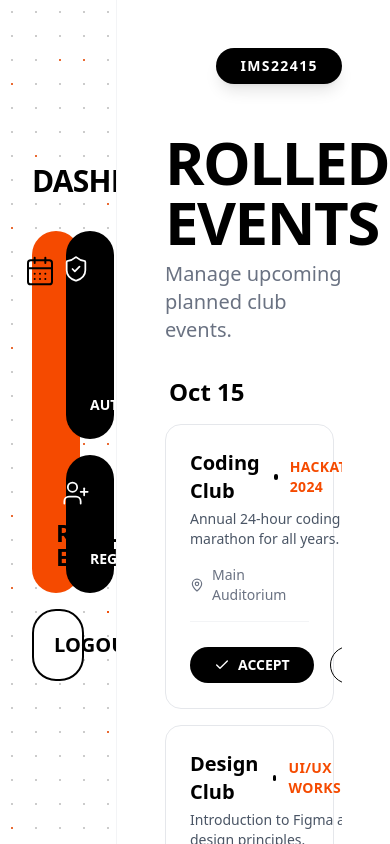
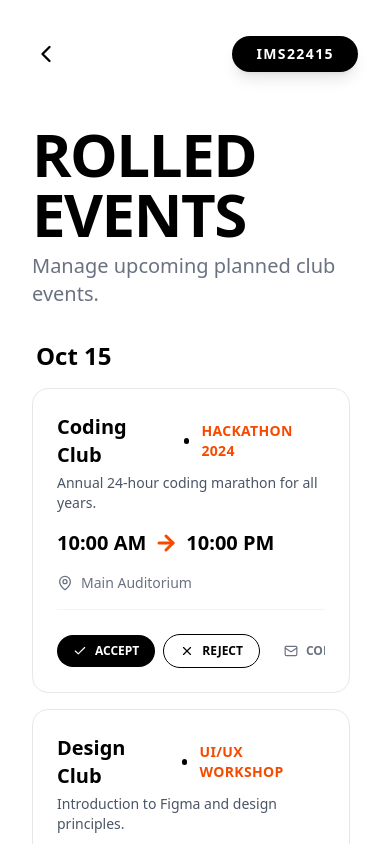
Before and after one commit to Arty-001-coder/Eventgate, a Next.js app: page /admin in a window 390 px wide. Both pictures are taken after a click on the button "ROLLED EVENTS". Built offline with nearby package versions, Linux system fonts and the light colour scheme.

Commit message:
admin page mobile layout complete

```diff
--- a/app/admin/page.tsx
+++ b/app/admin/page.tsx
@@ -4,7 +4,7 @@ import { useRouter } from 'next/navigation';
 import React, { useRef, useState } from 'react';
 import gsap from 'gsap';
 import { useGSAP } from '@gsap/react';
-import { CalendarDays, ShieldCheck, UserPlus, LogOut, Check, X, Mail, MapPin, ArrowRight } from 'lucide-react';
+import { CalendarDays, ShieldCheck, UserPlus, LogOut, Check, X, Mail, MapPin, ArrowRight, ChevronLeft } from 'lucide-react';
 import eventsData from './events.json';
 
 gsap.registerPlugin(useGSAP);
@@ -22,6 +22,7 @@ export default function AdminDashboard() {
   const [registrationTab, setRegistrationTab] = useState<'clubs' | 'admins'>('clubs');
   const [orangeDots, setOrangeDots] = useState<{r: number, c: number}[]>([]);
   const [modalOpen, setModalOpen] = useState<{type: 'reject' | 'contact', eventId: number} | null>(null);
+  const [mobileView, setMobileView] = useState<'menu' | 'content'>('menu');
   const containerRef = useRef<HTMLDivElement>(null);
 
   // Group events by date
@@ -83,7 +84,8 @@ export default function AdminDashboard() {
     <div ref={containerRef} className="h-screen bg-white text-black font-sans flex overflow-hidden">
 
       {/* LEFT PANEL - Navigation (30%) */}
-      <div className="w-[30%] h-full p-8 border-r border-gray-100 flex flex-col justify-center relative overflow-hidden">
+      {/* LEFT PANEL - Navigation (30% on desktop, 100% on mobile menu view) */}
+      <div className={`${mobileView === 'content' ? 'hidden md:flex' : 'flex'} w-full md:w-[30%] h-full p-8 border-r border-gray-100 flex-col justify-center relative overflow-hidden transition-all duration-300`}>
         {/* Background Pattern */}
         <div className="absolute inset-0 z-0 opacity-20"
              style={{ backgroundImage: 'radial-gradient(#000 1px, transparent 1px)', backgroundSize: '24px 24px' }}>
@@ -102,13 +104,18 @@ export default function AdminDashboard() {
         ))}
 
         <div className="relative z-10">
-            <h1 className="text-3xl font-bold tracking-tight mb-8">DASHBOARD</h1>
+            <div className="flex items-center justify-between mb-8">
+                <h1 className="text-3xl font-bold tracking-tight">DASHBOARD</h1>
+                <div className="px-4 py-1.5 bg-black rounded-full flex items-center justify-center text-white font-bold text-xs tracking-widest shadow-lg">
+                    IMS22415
+                </div>
+            </div>
 
         {/* Bento Grid Navigation */}
         <div className="grid grid-cols-2 grid-rows-[1.5fr_1fr_auto] gap-4 h-[450px]">
              {/* Rolled Events - Big Vertical Block */}
              <button
-                onClick={() => setActiveTab('events')}
+                onClick={() => { setActiveTab('events'); setMobileView('content'); }}
                 className={`anim-bento row-span-2 rounded-3xl p-6 flex flex-col justify-between transition-colors duration-300 ${getTabStyle('events')}`}
              >
                 <div className="self-end">
@@ -122,7 +129,7 @@ export default function AdminDashboard() {
 
              {/* Authentications - Top Right Block */}
              <button
-                onClick={() => setActiveTab('auth')}
+                onClick={() => { setActiveTab('auth'); setMobileView('content'); }}
                 className={`anim-bento rounded-3xl p-6 flex flex-col justify-between transition-colors duration-300 ${getTabStyle('auth')}`}
              >
                 <div className="self-end">
@@ -135,7 +142,7 @@ export default function AdminDashboard() {
 
              {/* Registrations - Bottom Right Block */}
              <button
-                onClick={() => setActiveTab('registrations')}
+                onClick={() => { setActiveTab('registrations'); setMobileView('content'); }}
                 className={`anim-bento rounded-3xl p-6 flex flex-col justify-between transition-colors duration-300 ${getTabStyle('registrations')}`}
              >
                 <div className="self-end">
@@ -162,13 +169,21 @@ export default function AdminDashboard() {
         </div>
       </div>
 
-      {/* RIGHT PANEL - Content (70%) */}
-      <div className="w-[70%] h-full bg-white p-12 pt-12 overflow-y-auto">
-         {/* Top Bar */}
-         <div className="flex justify-end mb-12">
+      {/* RIGHT PANEL - Content (70% on desktop, 100% on mobile content view) */}
+      <div className={`${mobileView === 'menu' ? 'hidden md:block' : 'block'} w-full md:w-[70%] h-full bg-white p-8 md:p-12 pt-8 md:pt-12 overflow-y-auto`}>
+         {/* Top Bar with Mobile Back Button */}
+         <div className="flex justify-between items-center mb-12">
+            <button
+                onClick={() => setMobileView('menu')}
+                className="md:hidden p-2 -ml-2 hover:bg-gray-100 rounded-full text-black transition-colors"
+            >
+                <ChevronLeft size={28} />
+            </button>
+            <div className="flex-1 flex justify-end">
             <div className="flex items-center gap-6">
                 <div className="px-6 py-2 bg-black rounded-full flex items-center justify-center text-white font-bold text-sm tracking-widest shadow-lg">
                     IMS22415
+                </div>
             </div>
             </div>
          </div>
@@ -188,17 +203,17 @@ export default function AdminDashboard() {
                                     {events.map((evt) => (
                                         <div key={evt.id} className="anim-tab-item p-6 border border-gray-200 rounded-2xl hover:border-black transition-all bg-white group hover:shadow-lg">
                                             {/* Header: Club & Event */}
-                                            <div className="flex justify-between items-start mb-4">
+                                            <div className="flex flex-col md:flex-row md:justify-between md:items-start mb-4 gap-4 md:gap-0">
                                                 <div>
                                                     <div className="flex items-center gap-3 mb-1">
-                                                        <span className="font-bold text-xl">{evt.club}</span>
+                                                        <span className="font-bold text-xl md:text-2xl">{evt.club}</span>
                                                         <span className="w-1.5 h-1.5 bg-black rounded-full"></span>
                                                         <span className="text-sm font-bold text-orange-600 uppercase tracking-wide">{evt.event}</span>
                                                     </div>
                                                     <p className="text-gray-600 text-sm max-w-xl">{evt.desc}</p>
                                                 </div>
-                                                <div className="text-right">
-                                                    <span className="flex items-center gap-2 text-3xl font-bold">
+                                                <div className="text-left md:text-right">
+                                                    <span className="flex items-center gap-2 text-xl md:text-3xl font-bold">
                                                         {evt.time} <ArrowRight className="text-orange-600" size={24} strokeWidth={3} /> {evt.endTime}
                                                     </span>
                                                 </div>
@@ -213,21 +228,21 @@ export default function AdminDashboard() {
                                             </div>
 
                                             {/* Action Buttons */}
-                                            <div className="flex items-center gap-4">
-                                                <button className="px-6 py-2 bg-black text-white text-sm font-bold rounded-full hover:bg-zinc-800 transition-colors flex items-center gap-2">
-                                                    <Check size={16} /> ACCEPT
+                                            <div className="flex flex-row items-center gap-2 md:gap-4 overflow-x-auto no-scrollbar">
+                                                <button className="flex-1 md:flex-none justify-center px-4 md:px-6 py-2 bg-black text-white text-xs md:text-sm font-bold rounded-full hover:bg-zinc-800 transition-colors flex items-center gap-2 whitespace-nowrap">
+                                                    <Check size={14} className="md:w-4 md:h-4" /> ACCEPT
                                                 </button>
                                                 <button
                                                     onClick={() => setModalOpen({type: 'reject', eventId: evt.id})}
-                                                    className="px-6 py-2 border border-black text-black text-sm font-bold rounded-full hover:bg-gray-50 transition-colors flex items-center gap-2"
+                                                    className="flex-1 md:flex-none justify-center px-4 md:px-6 py-2 border border-black text-black text-xs md:text-sm font-bold rounded-full hover:bg-gray-50 transition-colors flex items-center gap-2 whitespace-nowrap"
                                                 >
-                                                    <X size={16} /> REJECT
+                                                    <X size={14} className="md:w-4 md:h-4" /> REJECT
                                                 </button>
                                                 <button
                                                     onClick={() => setModalOpen({type: 'contact', eventId: evt.id})}
-                                                    className="px-6 py-2 text-gray-500 text-sm font-bold hover:text-black transition-colors flex items-center gap-2 ml-auto"
+                                                    className="flex-1 md:flex-none justify-center px-4 md:px-6 py-2 text-gray-500 text-xs md:text-sm font-bold hover:text-black transition-colors flex items-center gap-2 md:ml-auto whitespace-nowrap"
                                                 >
-                                                    <Mail size={16} /> CONTACT
+                                                    <Mail size={14} className="md:w-4 md:h-4" /> CONTACT
                                                 </button>
                                             </div>
                                         </div>
@@ -241,7 +256,7 @@ export default function AdminDashboard() {
 
              {activeTab === 'auth' && (
                  <div>
-                     <h2 className="anim-tab-item text-6xl font-bold tracking-tight mb-2">AUTHENTICATIONS</h2>
+                     <h2 className="anim-tab-item text-4xl md:text-6xl font-bold tracking-tight mb-2">AUTHENTICATIONS</h2>
                      <p className="anim-tab-item text-gray-500 text-xl font-light mb-8">Review pending admin access and club creation requests.</p>
                      <div className="space-y-12">
                         {/* Club Creation Requests */}
@@ -250,18 +265,26 @@ export default function AdminDashboard() {
                             <div className="space-y-4 ml-3 max-h-[400px] overflow-y-auto custom-scrollbar pr-2">
                                 {authRequests.filter(req => req.type === 'club').map((req) => (
                                     <div key={req.id} className="anim-tab-item p-6 border border-gray-200 rounded-2xl bg-white hover:border-black transition-all flex items-center justify-between group">
+                                        <div className="flex-1 mr-4">
                                             <div className="text-xl font-medium leading-relaxed max-w-3xl">
                                                 Request to create <span className="text-orange-600 font-bold">{req.clubName}</span> network by <span className="text-orange-600 font-bold">{req.name}</span>, <span className="text-orange-600 font-bold">{req.rollNo}</span>
                                             </div>
+                                            {/* Mobile Timestamp Layout */}
+                                            <div className="md:hidden mt-3 pt-3 border-t border-gray-100">
+                                                <span className="text-sm text-gray-400 font-medium">{req.timestamp}</span>
+                                            </div>
+                                        </div>
 
-                                        <div className="flex items-center gap-3">
-                                            <span className="text-sm text-gray-400 font-medium mr-4">{req.timestamp}</span>
+                                        <div className="flex items-center gap-2 md:gap-3">
+                                            <span className="hidden md:block text-sm text-gray-400 font-medium mr-4">{req.timestamp}</span>
+                                            <div className="flex flex-col gap-2 md:gap-3">
                                                 <button className="w-10 h-10 bg-black text-white rounded-full flex items-center justify-center hover:bg-zinc-800 transition-colors">
                                                     <Check size={20} />
                                                 </button>
                                                 <button className="w-10 h-10 border border-black text-black rounded-full flex items-center justify-center hover:bg-gray-50 transition-colors">
                                                     <X size={20} />
                                                 </button>
+                                            </div>
                                         </div>
                                     </div>
                                 ))}
@@ -277,18 +300,26 @@ export default function AdminDashboard() {
                             <div className="space-y-4 ml-3 max-h-[400px] overflow-y-auto custom-scrollbar pr-2">
                                 {authRequests.filter(req => req.type === 'admin').map((req) => (
                                     <div key={req.id} className="anim-tab-item p-6 border border-gray-200 rounded-2xl bg-white hover:border-black transition-all flex items-center justify-between group">
+                                        <div className="flex-1 mr-4">
                                             <div className="text-xl font-medium leading-relaxed max-w-3xl">
                                                 <span className="text-orange-600 font-bold">{req.name}</span>, <span className="text-orange-600 font-bold">{req.rollNo}</span> has requested to access admin page
                                             </div>
+                                            {/* Mobile Timestamp Layout */}
+                                            <div className="md:hidden mt-3 pt-3 border-t border-gray-100">
+                                                <span className="text-sm text-gray-400 font-medium">{req.timestamp}</span>
+                                            </div>
+                                        </div>
 
-                                        <div className="flex items-center gap-3">
-                                            <span className="text-sm text-gray-400 font-medium mr-4">{req.timestamp}</span>
+                                        <div className="flex items-center gap-2 md:gap-3">
+                                            <span className="hidden md:block text-sm text-gray-400 font-medium mr-4">{req.timestamp}</span>
+                                            <div className="flex flex-col gap-2 md:gap-3">
                                                 <button className="w-10 h-10 bg-black text-white rounded-full flex items-center justify-center hover:bg-zinc-800 transition-colors">
                                                     <Check size={20} />
                                                 </button>
                                                 <button className="w-10 h-10 border border-black text-black rounded-full flex items-center justify-center hover:bg-gray-50 transition-colors">
                                                     <X size={20} />
                                                 </button>
+                                            </div>
                                         </div>
                                     </div>
                                 ))}
@@ -324,11 +355,11 @@ export default function AdminDashboard() {
 
                      <div className="mt-8">
                          {registrationTab === 'clubs' ? (
-                             <div className="grid grid-cols-2 gap-6">
+                              <div className="grid grid-cols-1 md:grid-cols-2 gap-6">
                                 {registeredClubs.map((club) => (
-                                     <div key={club.id} className="anim-tab-item p-8 border border-gray-200 rounded-3xl bg-white hover:border-black transition-all hover:shadow-lg flex flex-col justify-between h-40 group">
-                                         <div>
-                                             <h3 className="text-3xl font-bold tracking-tight mb-1 group-hover:text-orange-600 transition-colors">{club.name}</h3>
+                                     <div key={club.id} className="anim-tab-item p-8 border border-gray-200 rounded-3xl bg-white hover:border-black transition-all hover:shadow-lg flex flex-col justify-between h-auto min-h-[160px] group">
+                                         <div className="mb-4">
+                                             <h3 className="text-3xl font-bold tracking-tight mb-1 group-hover:text-orange-600 transition-colors break-words">{club.name}</h3>
                                          </div>
                                          <div className="flex items-center gap-2">
                                              <div className="w-2 h-2 bg-black rounded-full"></div>
@@ -338,16 +369,16 @@ export default function AdminDashboard() {
                                 ))}
                              </div>
                          ) : (
-                             <div className="grid grid-cols-2 gap-6">
+                              <div className="grid grid-cols-1 md:grid-cols-2 gap-6">
                                 {registeredAdmins.map((admin) => (
-                                     <div key={admin.id} className="anim-tab-item p-8 border border-gray-200 rounded-3xl bg-white hover:border-black transition-all hover:shadow-lg flex flex-col justify-between h-40 group">
-                                         <div>
-                                             <h3 className="text-2xl font-bold tracking-tight mb-1 group-hover:text-orange-600 transition-colors">{admin.name}</h3>
+                                     <div key={admin.id} className="anim-tab-item p-8 border border-gray-200 rounded-3xl bg-white hover:border-black transition-all hover:shadow-lg flex flex-col justify-between h-auto min-h-[160px] group">
+                                         <div className="mb-4">
+                                             <h3 className="text-2xl font-bold tracking-tight mb-1 group-hover:text-orange-600 transition-colors break-words">{admin.name}</h3>
                                              <div className="flex items-center gap-2 text-gray-400 font-medium">
-                                                 <span>{admin.rollNo}</span>
+                                                 <span className="truncate">{admin.rollNo}</span>
                                              </div>
                                          </div>
-                                         <div className="flex items-center justify-between border-t border-gray-100 pt-4 mt-2">
+                                         <div className="flex flex-col md:flex-row md:items-center justify-between border-t border-gray-100 pt-4 mt-2 gap-2 md:gap-0">
                                              <span className="text-xs font-bold text-gray-400 uppercase tracking-wider">LAST LOGIN</span>
                                              <span className="text-sm font-bold text-black">{admin.lastLogin}</span>
                                          </div>
```
Lines whose indentation alone changed are shown as unchanged.
